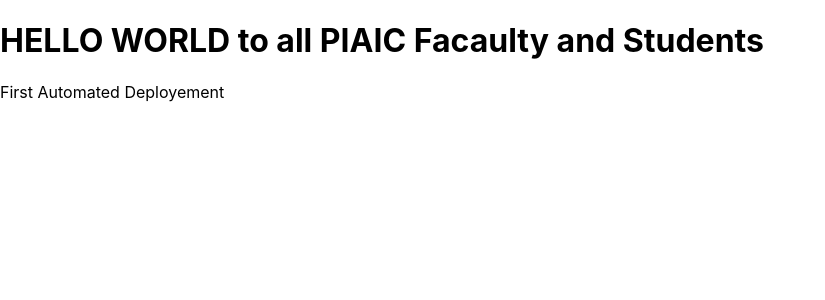
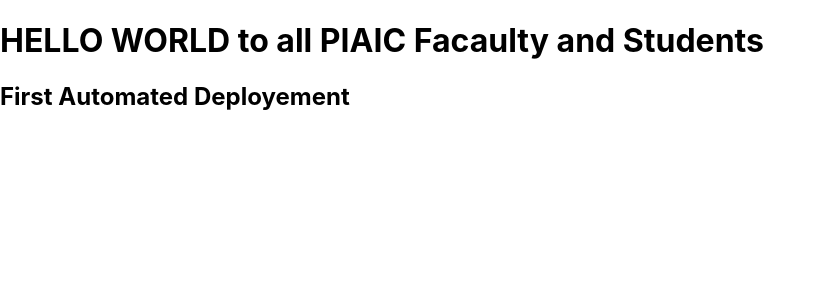
Before and after one commit to muhammadasif84/bootcamp-react-app, a React (Create React App) app: page / in a window 1280 px wide. Shown: the top 300 px of the page, without its empty margins (0-825 px from the left). Built offline with nearby package versions, Linux system fonts and the light colour scheme.

Commit message:
Update App.js

```diff
--- a/src/App.js
+++ b/src/App.js
@@ -5,7 +5,7 @@
   return (
     <div>
      <h1>HELLO WORLD to all PIAIC Facaulty and Students</h1>
-     <p>First Automated Deployement</p>
+     <h2>First Automated Deployement</h2>
     </div>
   );
 }
```
